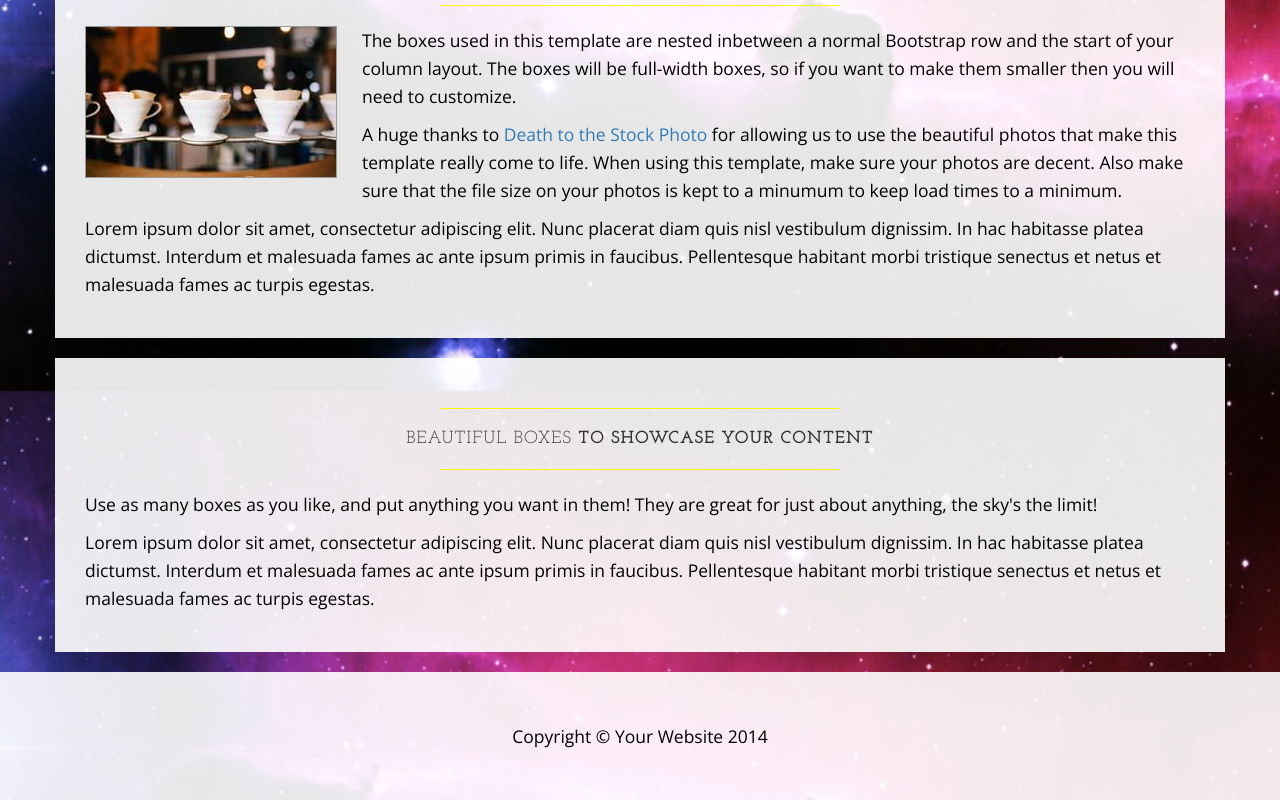
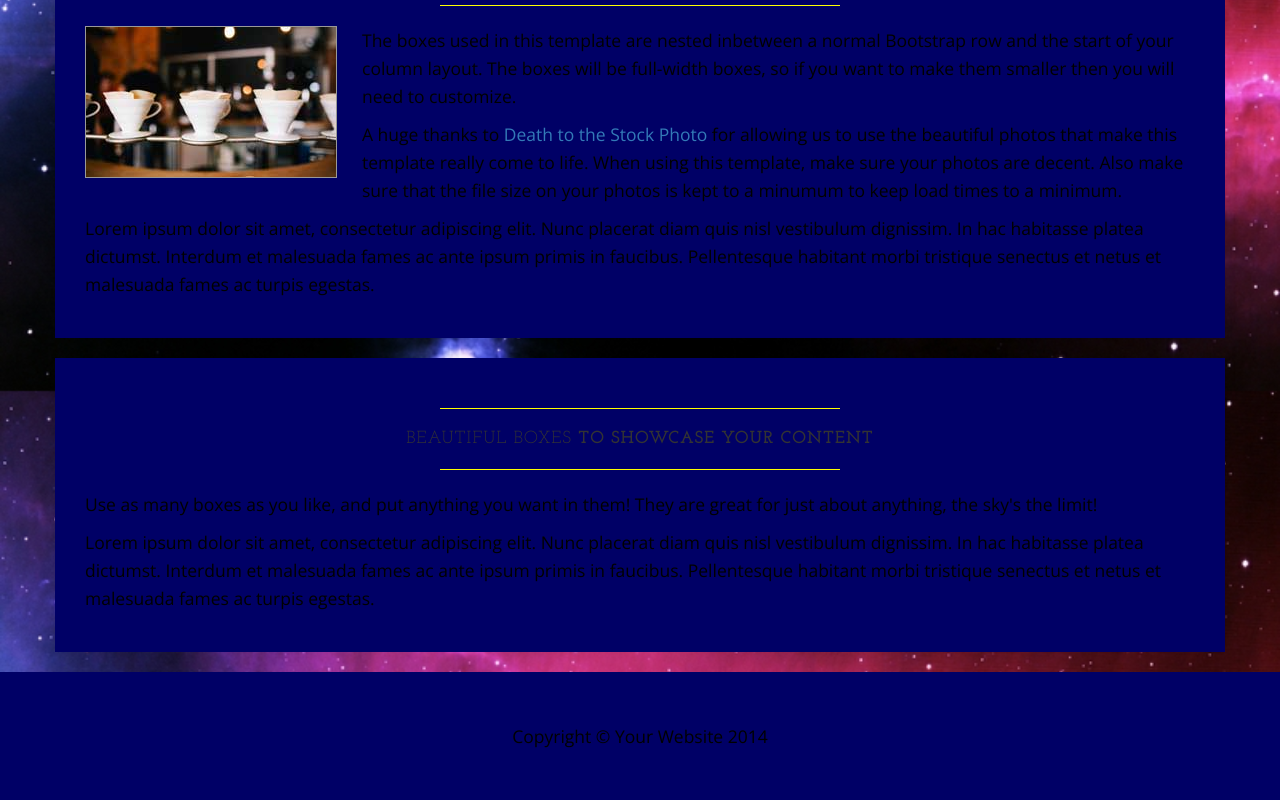
Before and after one commit to Irizumi/About-Me, a plain HTML site: page index.html in a window 1280 px wide. Shown: the part 1209-2009 px from the top of the page. Drawn offline with nearby package versions, Linux system fonts and the light colour scheme.

Commit message:
Update business-casual.css

```diff
--- a/css/business-casual.css
+++ b/css/business-casual.css
@@ -81,7 +81,7 @@ hr {
     margin-bottom: 20px;
     padding: 30px 15px;
     background: #000066;
-    background: rgba(255,255,255,0.9);
+
 
 }
 
@@ -104,8 +104,8 @@ hr {
 }
 
 footer {
-    background: #fff;
-    background: rgba(255,255,255,0.9);
+    background: #000066;
+
 }
 
 footer p {
```
